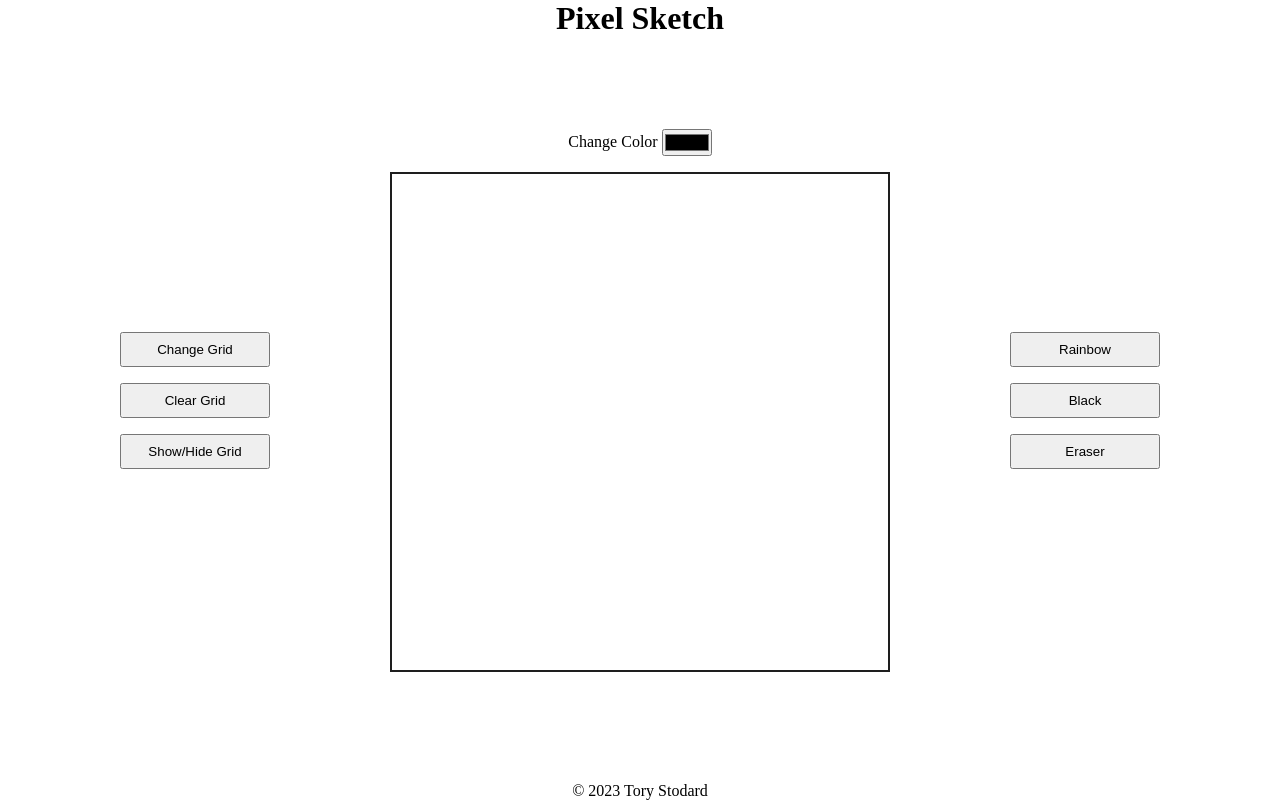
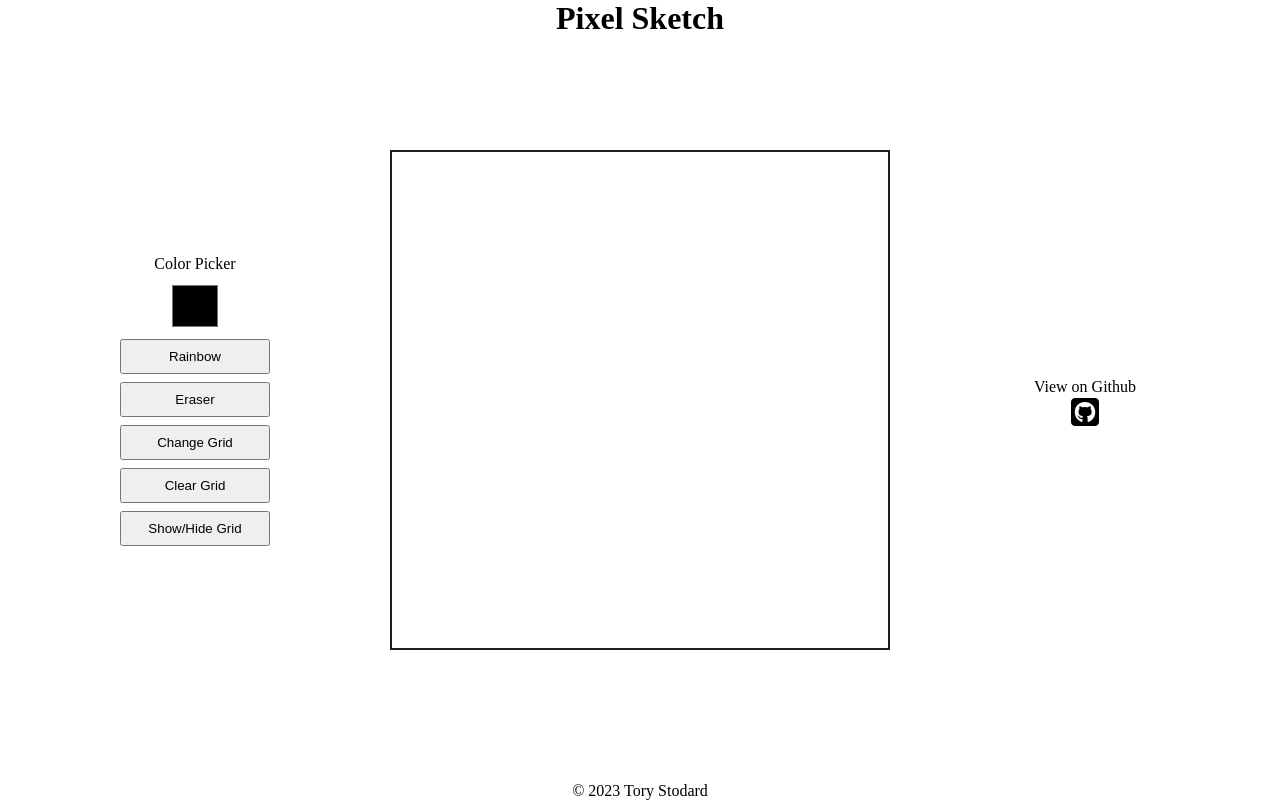
Before and after one commit to Tory-Stodard/etch-a-sketch, a plain HTML site: page index.html in a window 1280 px wide. Drawn offline with Linux system fonts and the light colour scheme.

Commit message:
modified layout.

```diff
--- a/index.html
+++ b/index.html
@@ -4,6 +4,10 @@
     <meta charset="UTF-8" />
     <meta name="viewport" content="width=device-width, initial-scale=1.0" />
     <title>Pixel Sketch</title>
+    <script
+      src="https://kit.fontawesome.com/3c89445e0c.js"
+      crossorigin="anonymous"
+    ></script>
     <link rel="stylesheet" href="styles.css" />
   </head>
   <body>
@@ -11,22 +15,21 @@
       <h1 class="center-text">Pixel Sketch</h1>
     </header>
     <main>
-      <div class="buttons-left">
+      <div class="buttons">
+        <label for="color-picker">Color Picker</label>
+        <input type="color" id="color-picker" />
+        <button onclick="changeColor('rainbow')">Rainbow</button>
+        <button onclick="changeColor('white')">Eraser</button>
         <button onclick="changeGrid()">Change Grid</button>
         <button onclick="clearGrid()">Clear Grid</button>
         <button onclick="showHideGrid()">Show/Hide Grid</button>
       </div>
-      <div class="content-middle">
-        <div class="color-picker-wrapper">
-          <label for="color-picker">Change Color</label>
-          <input type="color" id="color-picker" />
-        </div>
-        <div class="grid-container"></div>
-      </div>
-      <div class="buttons-right">
-        <button onclick="changeColor('rainbow')">Rainbow</button>
-        <button onclick="changeColor('black')">Black</button>
-        <button onclick="changeColor('white')">Eraser</button>
+      <div class="grid-container"></div>
+      <div class="github-link">
+        <p>View on Github</p>
+        <a href="https://github.com/Tory-Stodard/etch-a-sketch" target="_blank"
+          ><i class="fa-brands fa-square-github fa-2xl"></i
+        ></a>
       </div>
     </main>
     <footer>
--- a/styles.css
+++ b/styles.css
@@ -19,25 +19,24 @@ header {
 
 main {
   height: 100dvh;
-  display: flex;
-  justify-content: space-evenly;
+  display: grid;
+  grid-template-columns: repeat(3, 1fr);
+  justify-items: center;
   align-items: center;
 }
 
-.buttons-left,
-.buttons-right,
-.content-middle {
+.buttons {
   display: flex;
   flex-direction: column;
   align-items: center;
-  justify-content: center;
-  gap: 1rem;
+  gap: 0.5rem;
 }
 
-.color-picker-wrapper {
-  display: flex;
-  align-items: center;
-  gap: 0.25rem;
+input {
+  width: 50px;
+  height: 50px;
+  border: none;
+  background-color: white;
 }
 
 .grid-container {
@@ -52,6 +51,17 @@ button {
   padding: 0.5rem 1.5rem;
 }
 
+.github-link {
+  display: flex;
+  flex-direction: column;
+  align-items: center;
+  gap: 0.5rem;
+}
+
+a {
+  color: black;
+}
+
 footer {
   position: absolute;
   bottom: 0;
```
